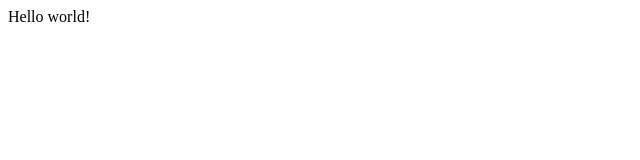
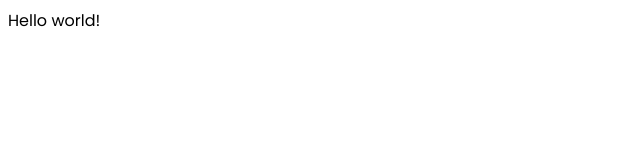
Before and after one commit to kal-kyokya/Futtech-Frontend, a React (Vite) app: page / in a window 1280 px wide. Shown: the top 160 px of the page, without its empty margins (0-640 px from the left). Built offline with nearby package versions, Linux system fonts and the light colour scheme.

Commit message:
Import the App CSS and install 'sass' (Syntactically Awesome Stylesheets).

```diff
--- a/package.json
+++ b/package.json
@@ -11,7 +11,8 @@
   },
   "dependencies": {
     "react": "^18.2.0",
-    "react-dom": "^18.2.0"
+    "react-dom": "^18.2.0",
+    "sass": "^1.85.1"
   },
   "devDependencies": {
     "@types/react": "^18.0.28",
--- a/src/App.jsx
+++ b/src/App.jsx
@@ -1,3 +1,5 @@
+import './App.scss';
+
 const App = () => {
   return <div>Hello world!</div>;
 };
--- a/app.css
+++ b/src/App.scss
@@ -1,3 +1,7 @@
+* {
+  font-family: "Poppins", sans-serif !important;
+}
+
 .poppins-thin {
   font-family: "Poppins", sans-serif;
   font-weight: 100;
```
Also changed, not shown: 1 other file (tests, documents, lock files or other folders).
